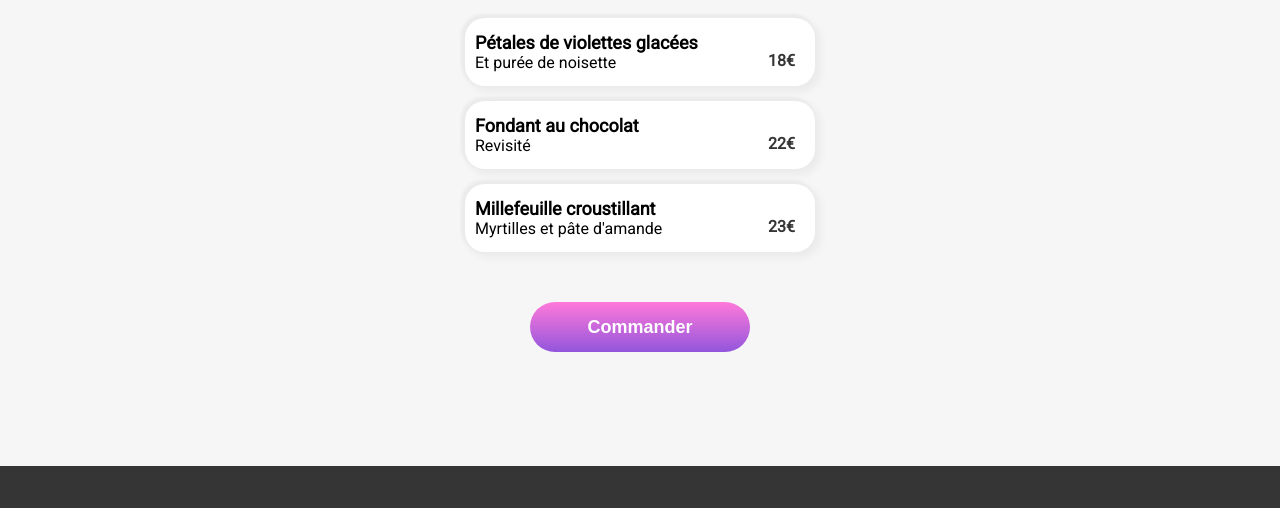
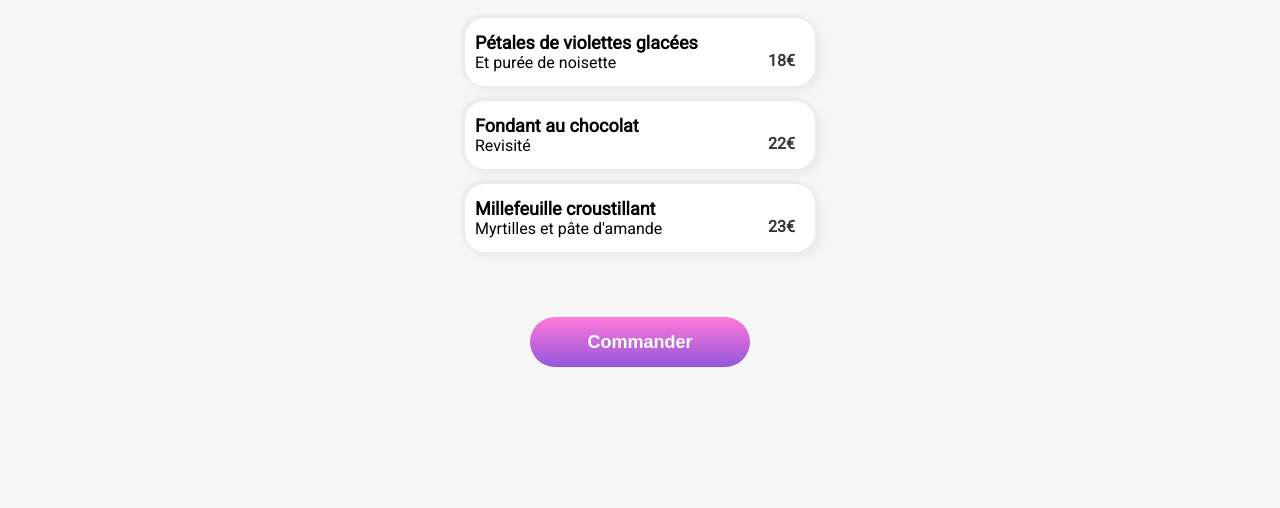
Before and after one commit to CamRic/CamilleRichard_3_02112021, a website: page html/menu_alafrancaise.html in a window 1280 px wide. Shown: the part 1102-1610 px from the top of the page. Drawn offline with Linux system fonts and the light colour scheme; a web font is replaced by a local one.

Commit message:
detail
a faire: les liens dans les cartes, la fleche du header

```diff
--- a/sass/pages/_menu.scss
+++ b/sass/pages/_menu.scss
@@ -15,8 +15,8 @@
     background-repeat: no-repeat;
 
     button {
-        margin-top: 25px;
-        margin-bottom: 50px;
+        margin-top: 40px;
+        margin-bottom: 80px;
         font-size: 18px;
     }
 }
```
Also changed, not shown: css/style.css.
